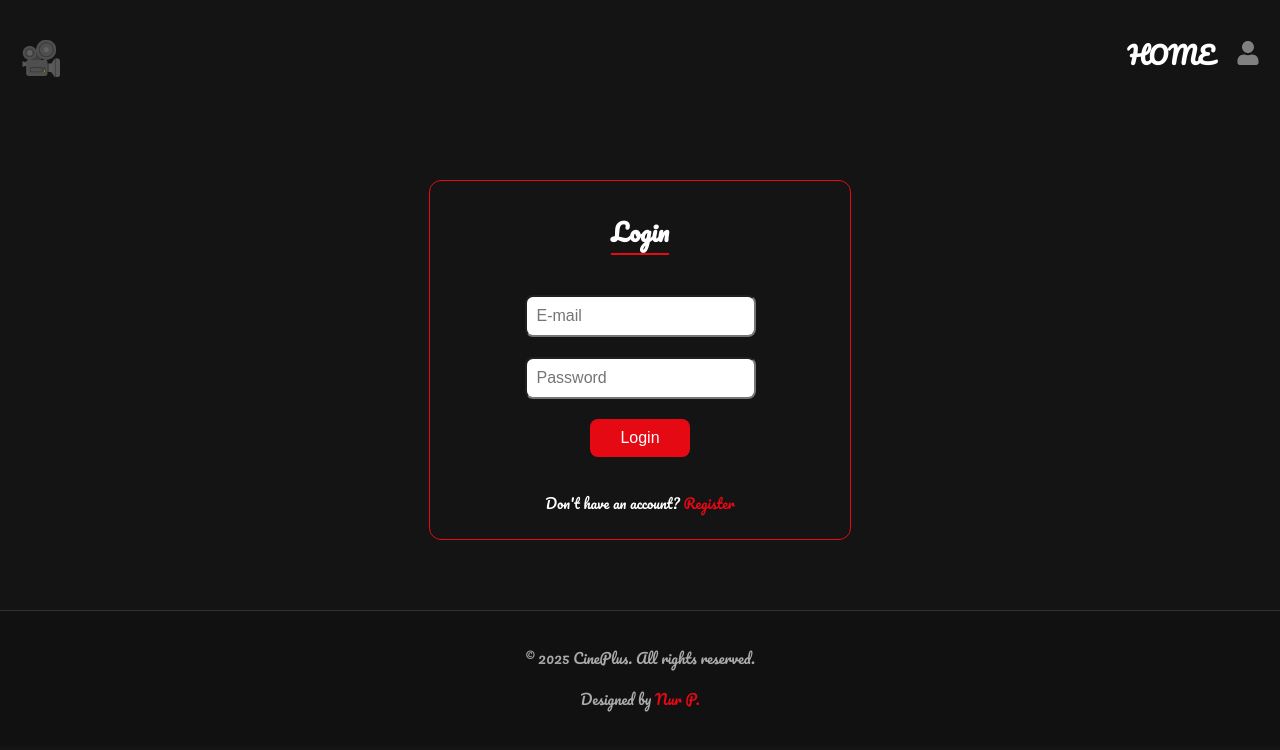
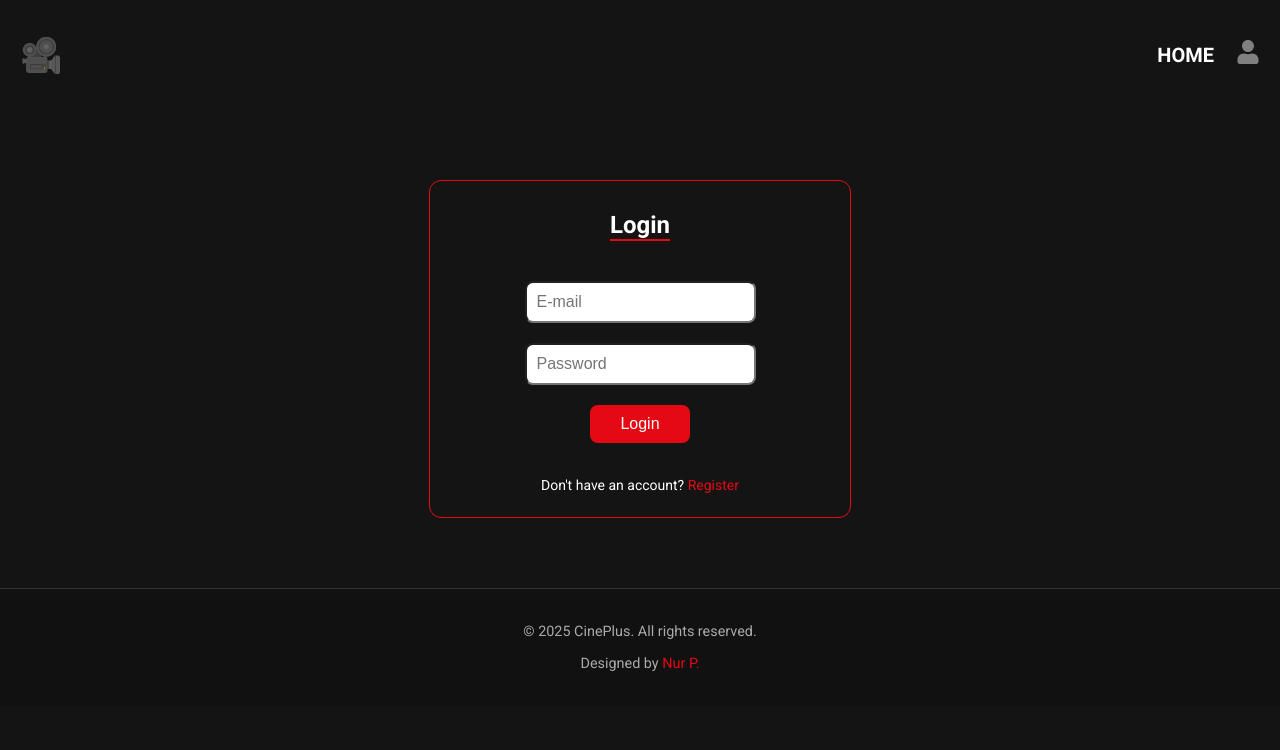
Before and after one commit to NurAleynaPektas/cine, a React (Vite) app: page /login in a window 1280 px wide. Shown: the top 750 px of the page. Built offline with nearby package versions, Linux system fonts and the light colour scheme; a web font is replaced by a local one.

Commit message:
font family changed

```diff
--- a/src/App.css
+++ b/src/App.css
@@ -3,7 +3,7 @@ body {
   color: #ffffff;
   margin: 0;
   padding: 0;
-  font-family: "Pacifico", cursive;
+  font-family: "Roboto", sans-serif;
 }
 
 /* LOADER */
--- a/src/assets/pages/Header.jsx
+++ b/src/assets/pages/Header.jsx
@@ -91,7 +91,7 @@ export default function Header() {
         {/* USER ICON */}
         {!token && (
           <span
-            className={styles.userIcon}
+            className={styles.userIcon }
             onClick={() => navigate("/login")}
             title="Login/Register"
           >
--- a/src/assets/pages/Header.module.css
+++ b/src/assets/pages/Header.module.css
@@ -68,7 +68,7 @@
   padding: 8px 12px;
   border-radius: 4px;
   cursor: pointer;
-  font-size: 24px;
+  font-size: 20px;
 }
 
 .navItem:hover {
@@ -84,6 +84,9 @@
 .userIcon {
   font-size: 24px;
   cursor: pointer;
+}
+.userIcon:hover {
+  opacity: 0.8;
 }
 
 /* Hamburger */
```
